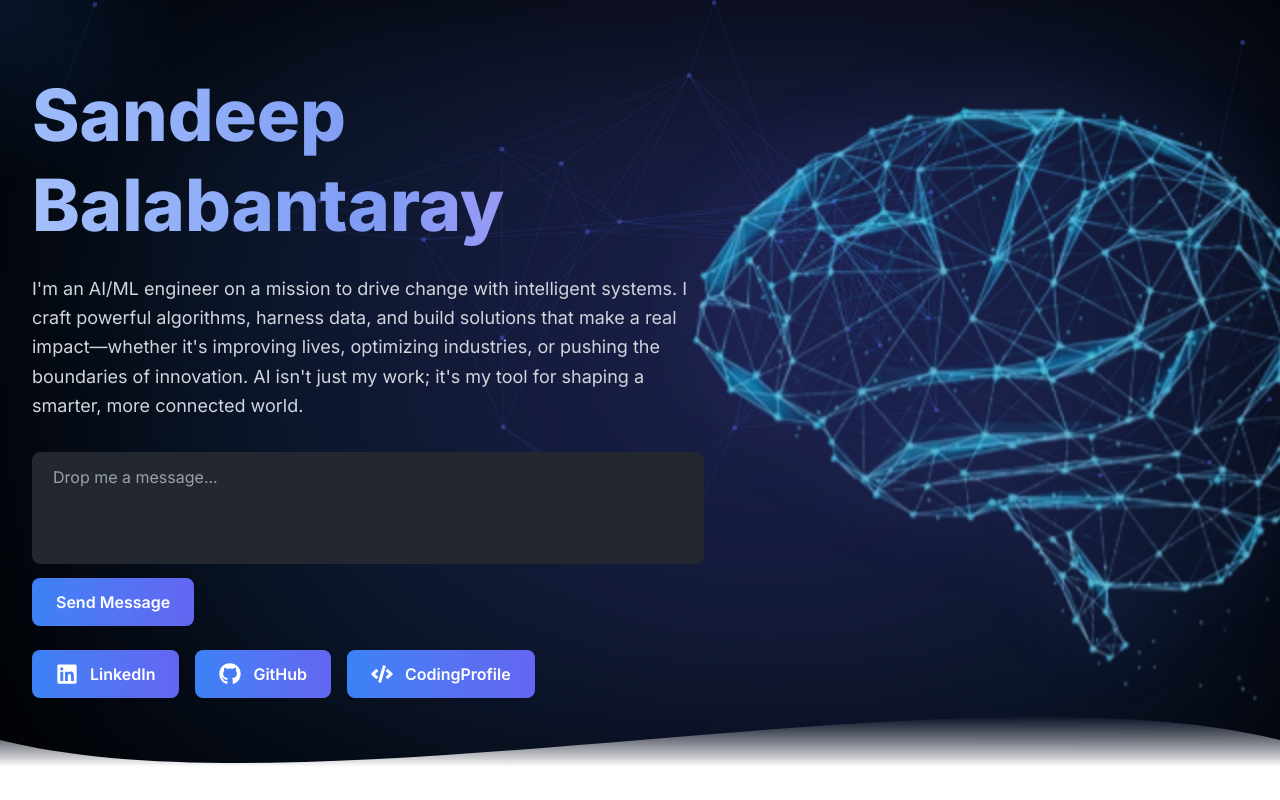
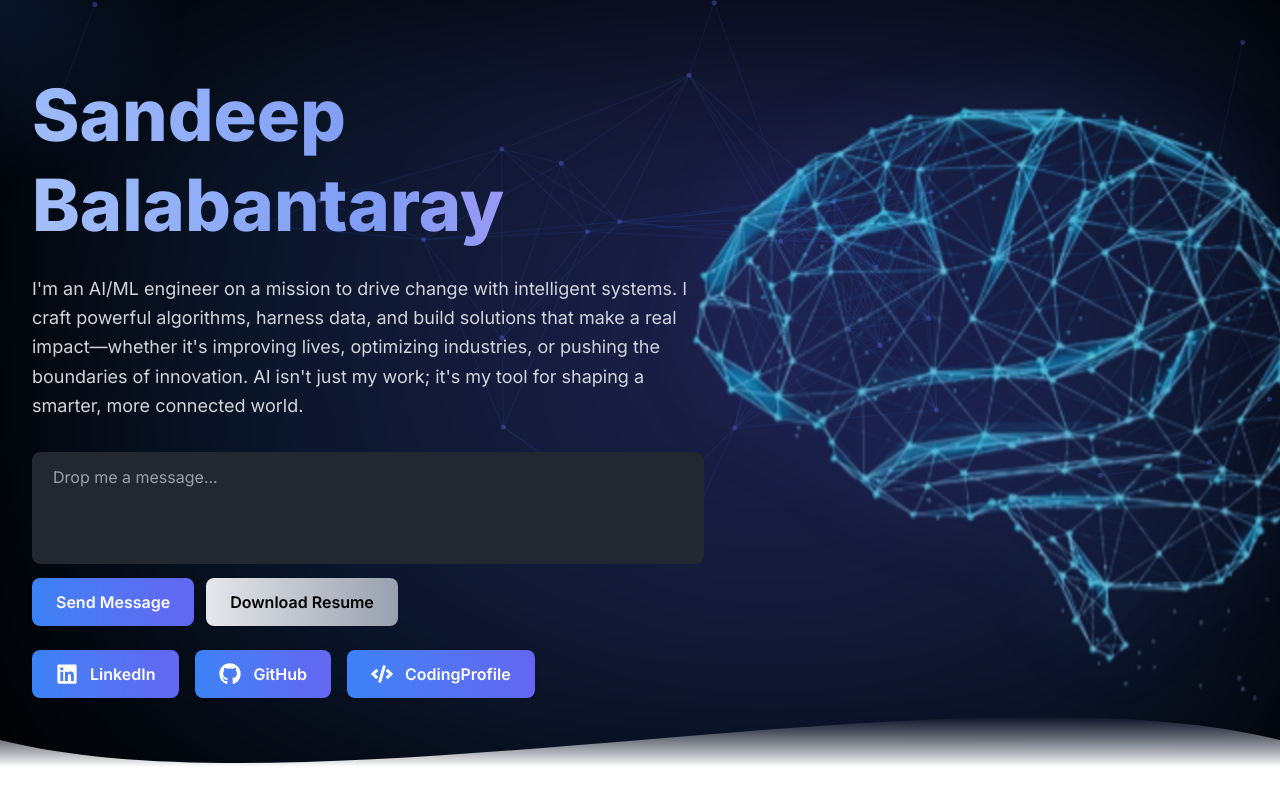
Before and after one commit to AxilBlaze/3d_portfolio, a Next.js app: page / in a window 1280 px wide. Shown: the top 800 px of the page. Built offline with nearby package versions, Linux system fonts and the light colour scheme.

Commit message:
added resume

```diff
--- a/src/app/api/contact/route.ts
+++ b/src/app/api/contact/route.ts
@@ -1,5 +1,7 @@
 import { NextResponse } from 'next/server';
 import nodemailer from 'nodemailer';
+
+export const runtime = 'nodejs';
 
 export async function POST(req: Request) {
   try {
--- a/src/app/components/Features.tsx
+++ b/src/app/components/Features.tsx
@@ -17,7 +17,7 @@ const Features = () => {
         const scrollProgress = 1 - (rect.top / viewportHeight);
 
         // Calculate background color based on scroll progress
-        if (scrollProgress > 0.9) { // Start transition after 90% scroll
+        if (scrollProgress > 0.1) { // Start transition after 90% scroll
           setBackground('black');
         } else {
           setBackground('white');
--- a/src/app/components/Hero.tsx
+++ b/src/app/components/Hero.tsx
@@ -80,6 +80,7 @@ const Hero = () => {
                 className="bg-[#23272F] text-gray-200 placeholder-gray-400 rounded-lg px-5 py-3 w-full h-28 resize-none focus:outline-none focus:ring-2 focus:ring-blue-500 border border-[#23272F] mb-2"
                 required
               />
+              <div className="flex flex-col sm:flex-row gap-3 items-stretch">
                 <button
                   type="submit"
                   disabled={isSending}
@@ -87,6 +88,15 @@ const Hero = () => {
                 >
                   {isSending ? 'Sending…' : 'Send Message'}
                 </button>
+                <a
+                  href="/Resume.pdf"
+                  download
+                  aria-label="Download Resume"
+                  className="bg-gradient-to-r from-gray-200 to-gray-400 hover:from-gray-100 hover:to-gray-300 text-black font-semibold rounded-lg px-6 py-3 shadow transition-all duration-200 w-full sm:w-auto text-center"
+                >
+                  Download Resume
+                </a>
+              </div>
             {status && (
               <p className="text-sm mt-2 text-gray-300">{status}</p>
             )}
```
Also changed, not shown: 1 other file (tests, documents, lock files or other folders). Lines whose indentation alone changed are shown as unchanged.
